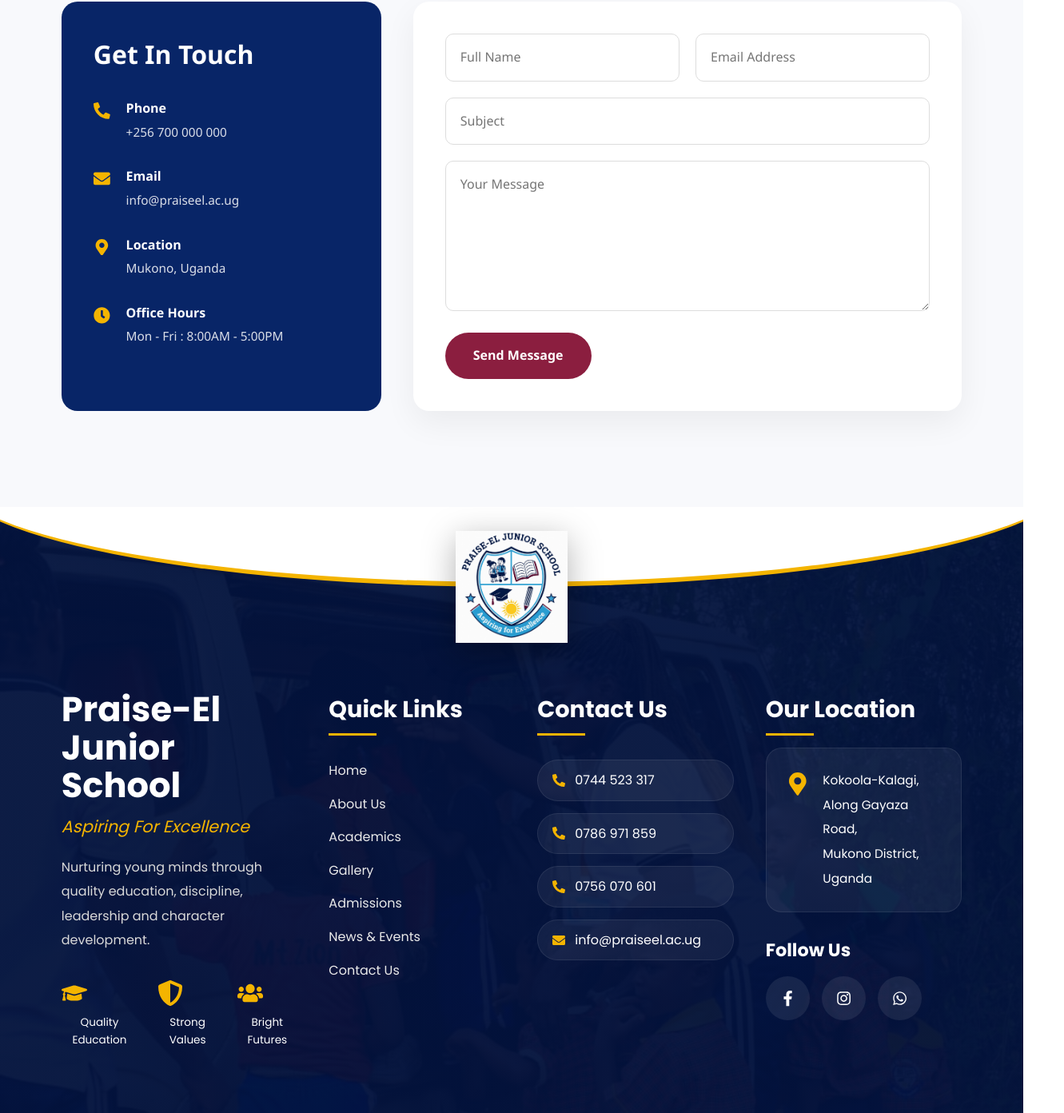
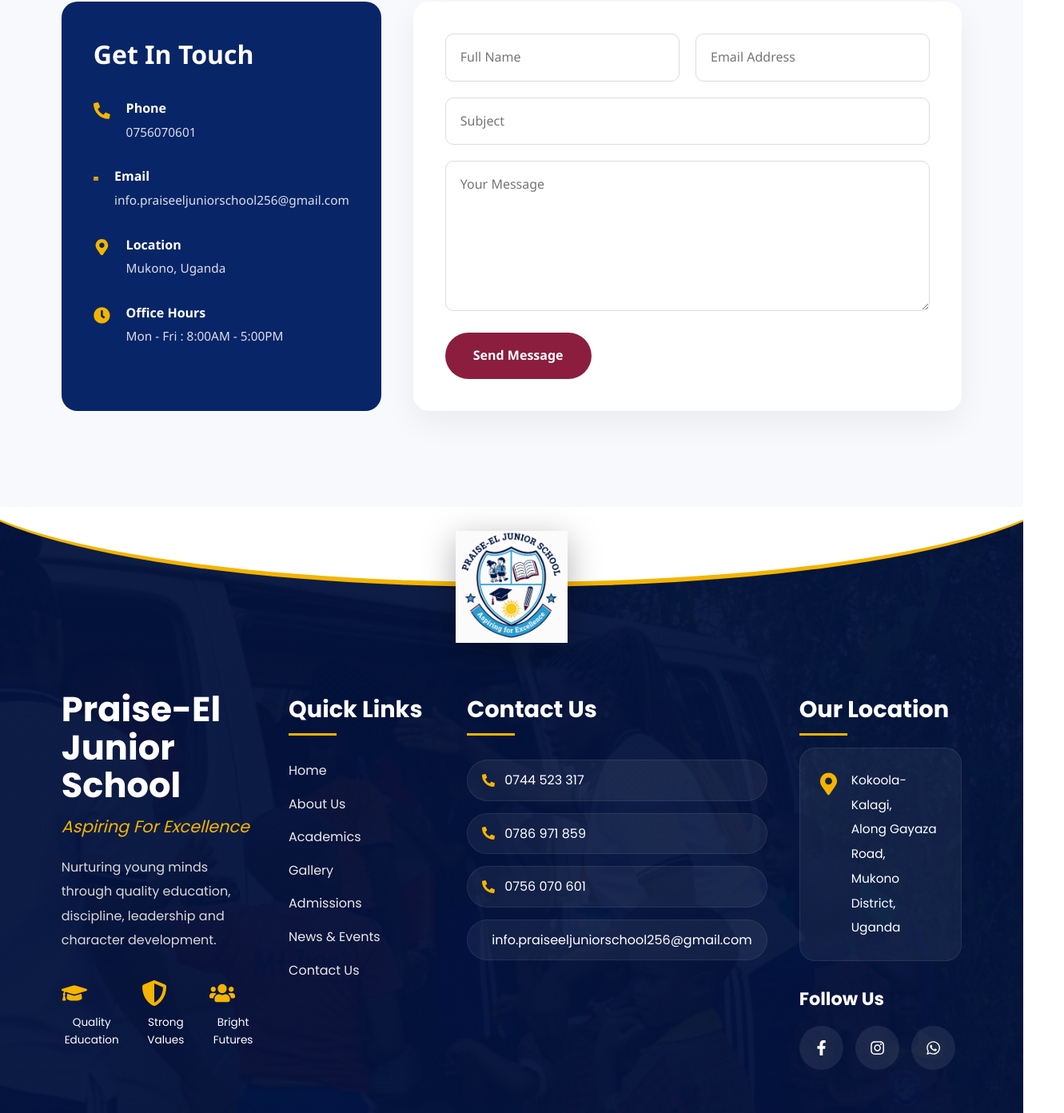
Before and after one commit to nickdev256/praiseel-school, a React (Vite) app: page /contact in a window 1280 px wide. Shown: the part 512-1904 px from the top of the page at 80% size, 1331 px wide, since content can reach past the window. Built offline with nearby package versions, Linux system fonts and the light colour scheme.

Commit message:
Fix Admissions FAQ merge conflicts

```diff
--- a/src/components/Contact.jsx
+++ b/src/components/Contact.jsx
@@ -40,7 +40,7 @@
 
             <div>
               <h4>Phone</h4>
-              <p>+256 700 000 000</p>
+              <p>0756070601</p>
             </div>
 
           </div>
@@ -51,7 +51,7 @@
 
             <div>
               <h4>Email</h4>
-              <p>info@praiseel.ac.ug</p>
+              <p>info.praiseeljuniorschool256@gmail.com</p>
             </div>
 
           </div>
--- a/src/components/Footer.jsx
+++ b/src/components/Footer.jsx
@@ -118,9 +118,9 @@
               0756 070 601
             </a>
 
-            <a href="mailto:info@praiseel.ac.ug">
+            <a href="mailto:info.praiseeljuniorschool256@gmail.com  ">
               <FaEnvelope />
-              info@praiseel.ac.ug
+              info.praiseeljuniorschool256@gmail.com
             </a>
 
           </div>
--- a/src/components/Navbar.jsx
+++ b/src/components/Navbar.jsx
@@ -27,7 +27,7 @@
 
           <span>
             <FaEnvelope />
-            info@praiseel.ac.ug
+            info.praiseeljuniorschool256@gmail.com
           </span>
         </div>
 
--- a/src/pages/ContactPage.jsx
+++ b/src/pages/ContactPage.jsx
@@ -1,11 +1,11 @@
-import Navbar from "../components/Navbar";
+
 import Contact from "../components/Contact";
 import Footer from "../components/Footer";
 
 function ContactPage() {
   return (
     <>
-      <Navbar />
+
 
       <div style={{ paddingTop: "160px" }}>
         <Contact />
```
